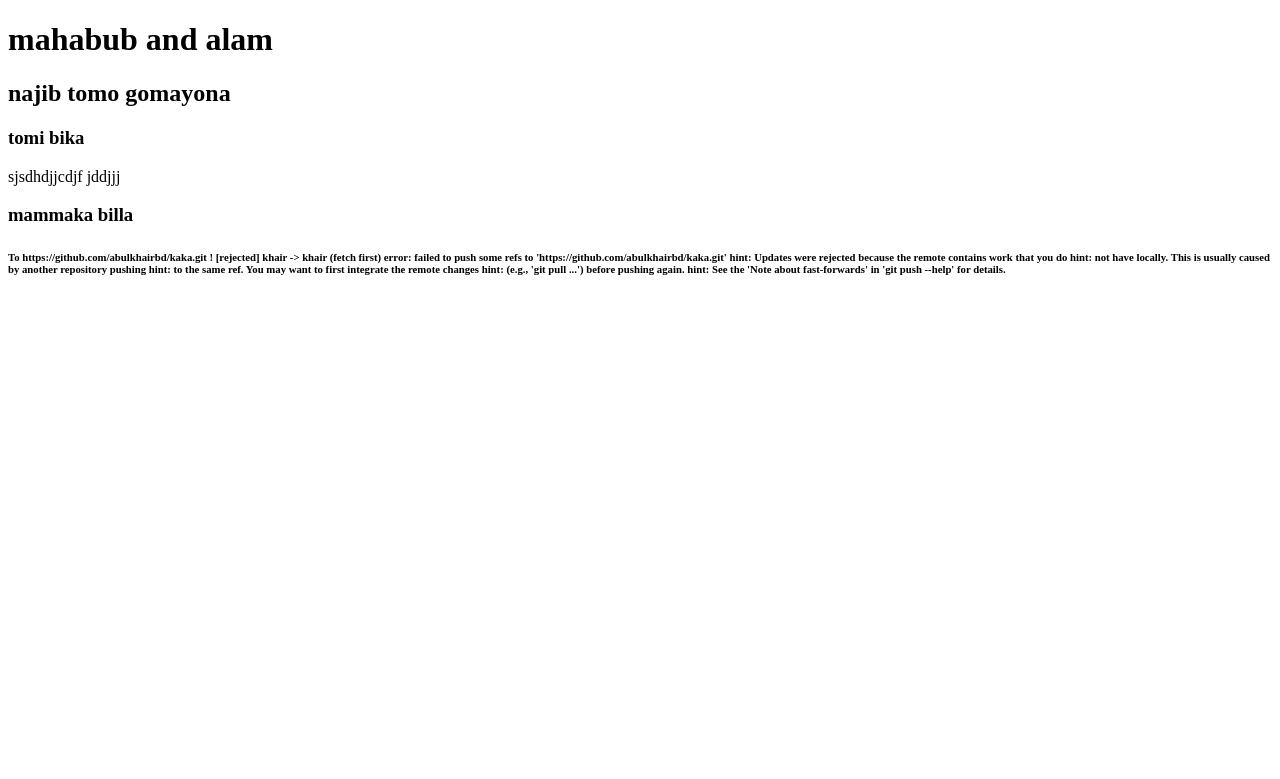
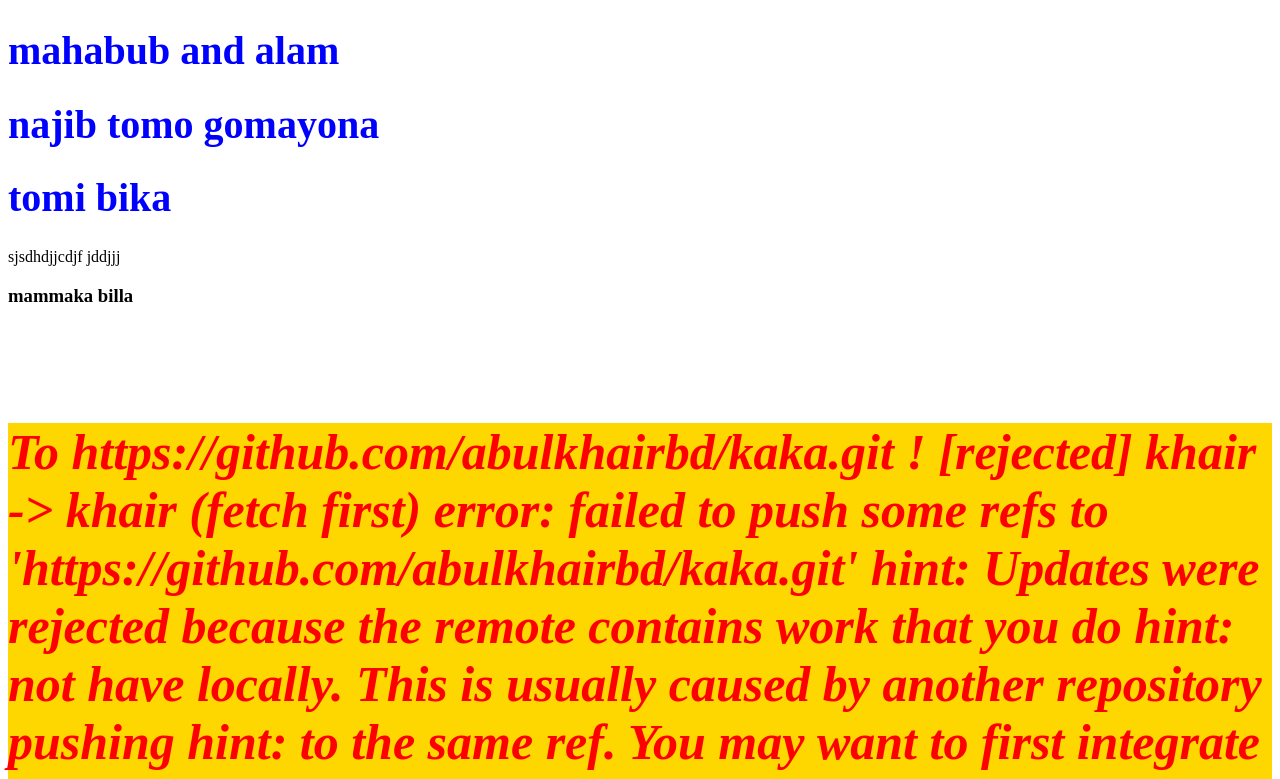
Before and after one commit to abulkhairbd/kaka, a plain HTML site: page index.html in a window 1280 px wide. Shown: the top 779 px of the page. Drawn offline with Linux system fonts and the light colour scheme.

Commit message:
new commant

```diff
--- a/index.html
+++ b/index.html
@@ -5,12 +5,40 @@
   <meta http-equiv="X-UA-Compatible" content="IE=edge">
   <meta name="viewport" content="width=device-width, initial-scale=1.0">
   <title>kaka</title>
+  <style>
+   h1{
+     color: blue;
+     font-size: 40px;
+   }
+.fontsize:hover{
+  color: brown;
+  font-size: 50px;
+}
+
+
+  h6{
+    font-size: 50px;
+    font-family: 'Times New Roman', Times, serif;
+    color: red;
+    background-color: gold;
+    font-style: italic;
+  }
+
+  h6:hover{
+    font-size: 80px;
+    color: chocolate;
+    background-color:greenyellow;
+  }
+
+
+
+</style>
 
 </head>
 <body>
   <h1>mahabub and alam</h1>
-  <h2>najib tomo gomayona</h2>
-  <h3>tomi bika</h3>
+  <h1 class="fontsize">najib tomo gomayona</h1>
+  <h1>tomi bika</h1>
   <p>sjsdhdjjcdjf jddjjj</p>
   <h3>mammaka billa</h3>
   <h6>To https://github.com/abulkhairbd/kaka.git
```
